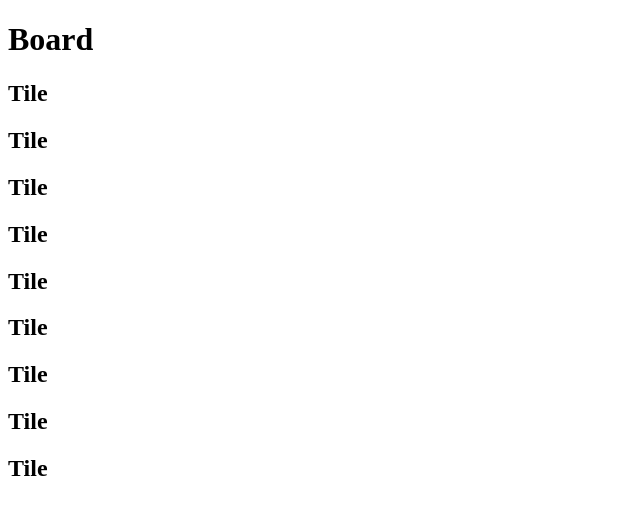
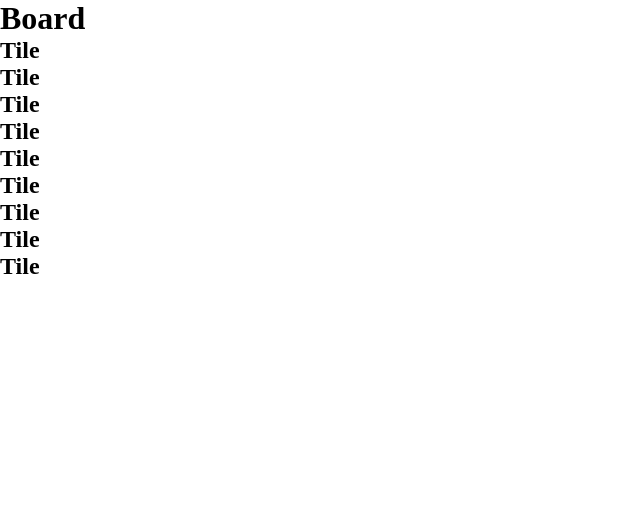
Before and after one commit to saintabomination/react-tic-tac-toe, a React (Create React App) app: page / in a window 1280 px wide. Shown: the top 514 px of the page, without its empty margins (0-640 px from the left). Built offline with nearby package versions, Linux system fonts and the light colour scheme.

Commit message:
CSS Reset

```diff
--- a/package.json
+++ b/package.json
@@ -39,5 +39,8 @@
       "last 1 firefox version",
       "last 1 safari version"
     ]
+  },
+  "devDependencies": {
+    "sass": "^1.54.9"
   }
 }
--- a/src/App.tsx
+++ b/src/App.tsx
@@ -1,4 +1,6 @@
 import Board from './components/Board';
+
+import './style/reset.scss';
 
 const App = (): JSX.Element =>
   (
--- /dev/null
+++ b/src/style/reset.scss
@@ -0,0 +1,7 @@
+*,
+*::before,
+*::after {
+  margin: 0;
+  padding: 0;
+  box-sizing: border-box;
+}
```
Also changed, not shown: 1 other file (tests, documents, lock files or other folders).
